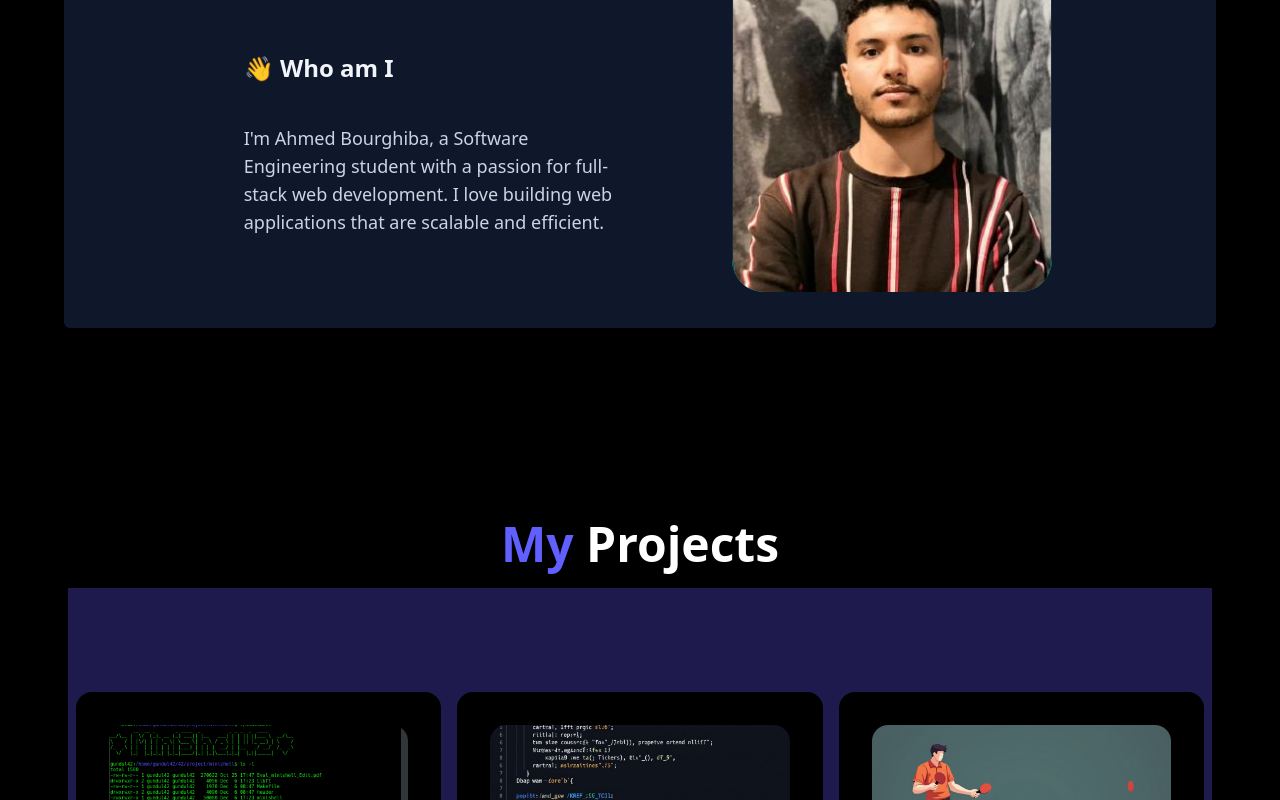
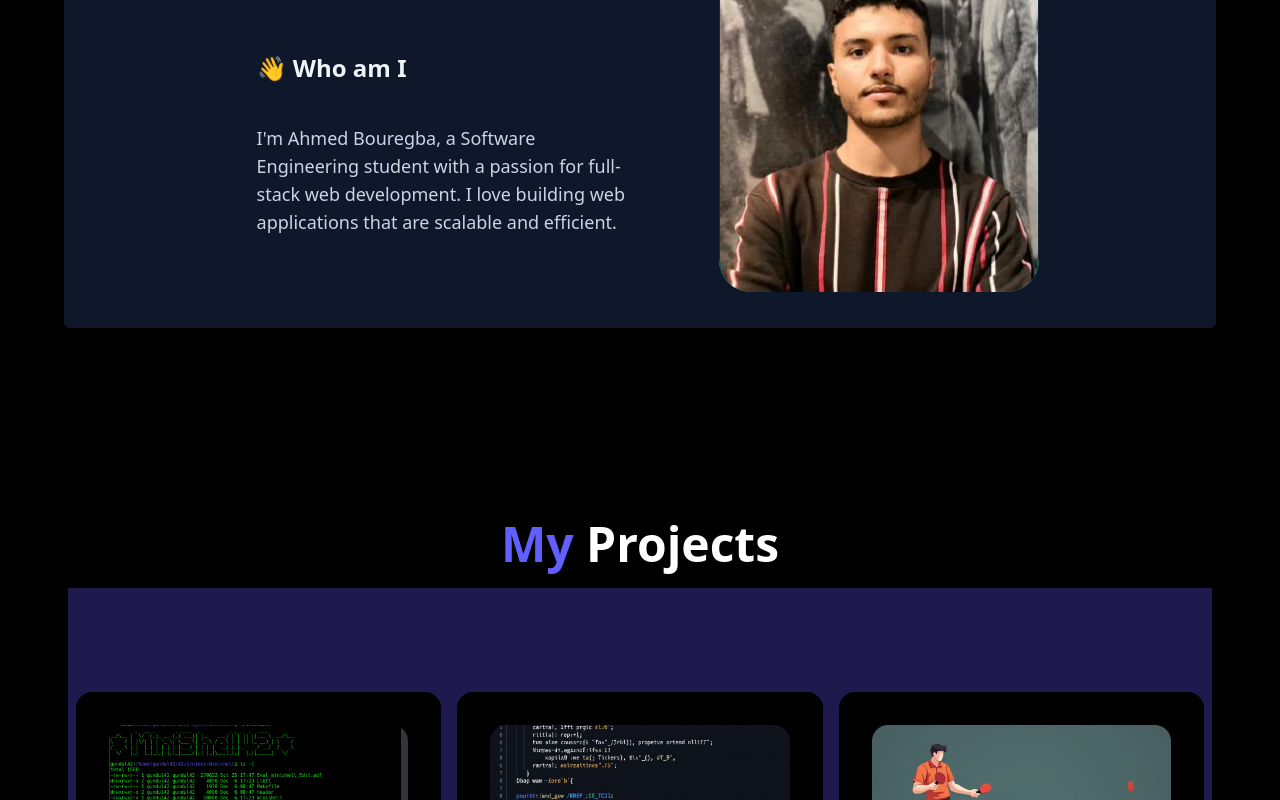
Before and after one commit to a7med02/nextjs-portfolio, a Next.js app: page / in a window 1280 px wide. Shown: the part 1400-2200 px from the top of the page. Built offline with nearby package versions, Linux system fonts and the light colour scheme.

Commit message:
addin some future

```diff
--- a/src/components/About.tsx
+++ b/src/components/About.tsx
@@ -8,7 +8,7 @@ const content = [
   {
     title: "👋 Who am I",
     description:
-      "I'm Ahmed Bourghiba, a Software Engineering student with a passion for full-stack web development. I love building web applications that are scalable and efficient.",
+      "I'm Ahmed Bouregba, a Software Engineering student with a passion for full-stack web development. I love building web applications that are scalable and efficient.",
     content: (
         <GlareCard >
 
@@ -17,9 +17,9 @@ const content = [
     ),
   },
   {
-    title: "💻 What technologies am  work with",
+    title: "📚 What's your background?",
     description:
-      "I specialize in Django, React.js, TailwindCSS, PostgreSQL, and Docker. I also enjoy working with WebSockets and authentication systems like JWT & OAuth (42 API).",
+      "I’m currently studying at 1337 School, where I’ve developed strong foundations in software engineering, problem solving, and teamwork. My learning journey includes both low-level systems (like C++) and high-level web technologies.",
     content: (
       <div className="flex h-full w-full items-center justify-center text-white">
         <GlareCard >
@@ -36,9 +36,9 @@ const content = [
     ),
   },
   {
-    title: "🎯 What am currently working on?",
+    title: "🛠️ What technologies do you use?",
     description:
-      "Right now, I’m developing ft_transcendence, a multiplayer ping-pong web app, where I’m responsible for the landing page, signup, and authentication.",
+      "On the frontend, I work with React, Next.js, TailwindCSS, and TypeScript. For the backend, I use Django, Node.js, and PostgreSQL, with Docker for containerization and WebSockets for real-time features",
     content: (
         <GlareCard >
       <Image src="/pr3.jpg" width={300} height={300} className="h-full w-full object-cover" alt="devloper image" />
@@ -46,9 +46,14 @@ const content = [
     ),
   },
   {
-    title: "🚀 What am looking for?",
+    title: "🚀 What have you built?",
     description:
-      "Experience real-time updates and never stress about version control again. Our platform ensures that you're always working on the most recent version of your project, eliminating the need for constant manual updates. Stay in the loop, keep your team aligned, and maintain the flow of your work without any interruptions.",
+    "What have you built?\n" +
+    "I’ve built projects like:\n\n" +
+    "- Real-time chat apps using WebSockets\n" +
+    "- Full authentication systems with JWT\n" +
+    "- Dockerized full-stack apps with Nginx and HTTPS\n" +
+    "- Custom UI/UX pages with responsive design",
     content: (
         <GlareCard >
 
```
